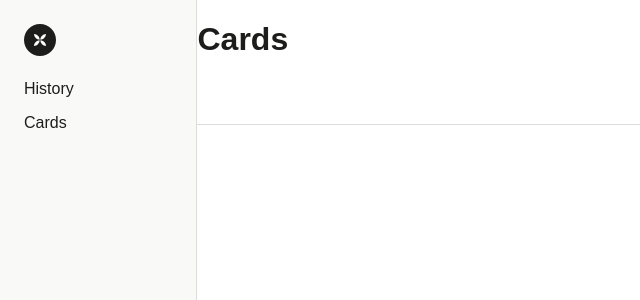
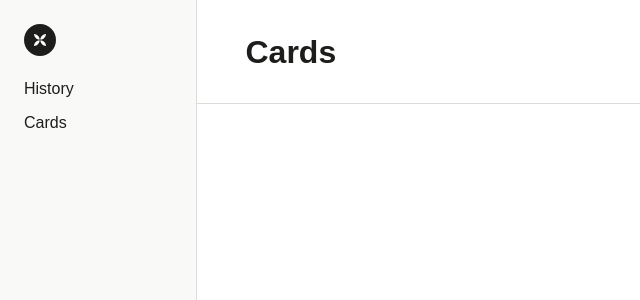
Before and after one commit to Niladev/nicklas-skills-test, a React (Vite) app: page /cards in a window 1280 px wide. Shown: the top 300 px of the page, without its empty margins (0-640 px from the left). Built offline with nearby package versions, Linux system fonts and the light colour scheme.

Commit message:
style header

```diff
--- a/src/components/Header/Header.module.css
+++ b/src/components/Header/Header.module.css
@@ -1,5 +1,13 @@
 .header {
   width: 100%;
   height: 104px;
-  border-bottom: 1px solid #dcdcd9;
+  border-bottom: 1px solid var(--border-color);
+  line-height: 40px;
+  font-size: 1rem;
+  padding: calc(var(--spacing-1) * 4) calc(var(--spacing-1) * 6);
 }
+
+.header > h1 {
+  margin: 0;
+  padding: 0;
+}
```
